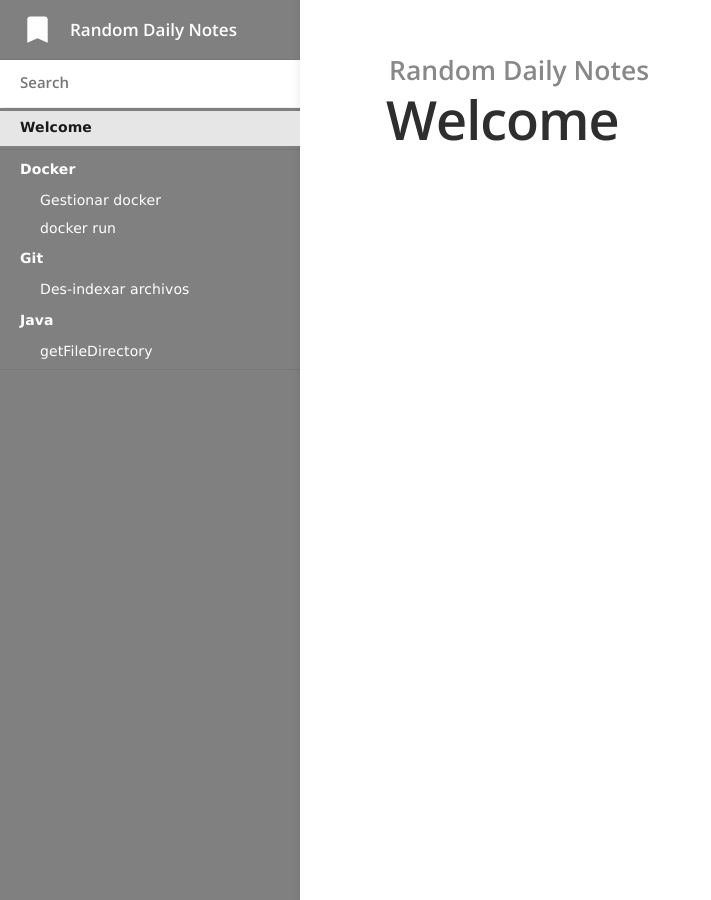
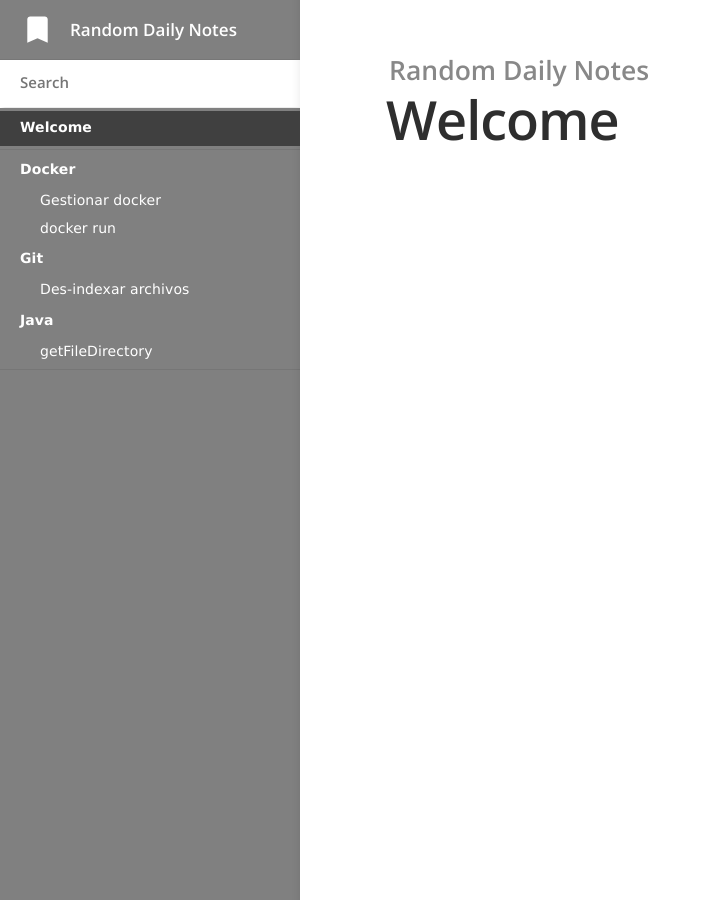
Before and after one commit to slaarks/slaarks.github.io, a Jekyll site: the page built from index.md, in a window 1280 px wide. Shown: the whole page, without its empty margins (0-711 px from the left). Built offline with Jekyll 4.4.1, drawn with Linux system fonts in a browser that asks for light colours.

Commit message:
Update _layout.scss

```diff
--- a/_sass/_layout.scss
+++ b/_sass/_layout.scss
@@ -253,8 +253,8 @@ nav > ul {
 	&.current > a,
 	> a:active,
 	> a:hover {
-		color: #1a1a1a;
-		background-color:#e6e6e6;
+		color: #ffffff;
+		background-color:#404040;
 	}
 
 	&.top-level > a {
@@ -454,8 +454,8 @@ img {
 		box-shadow: 1px 1px 5px 0 rgba(0, 0, 0, 0.2);
 
 		&:hover {
-			background-color: #e6e6e6;
-			color: #333;
+			background-color: #404040;
+			color: #ffffff;
 		}
 	}
 
```
